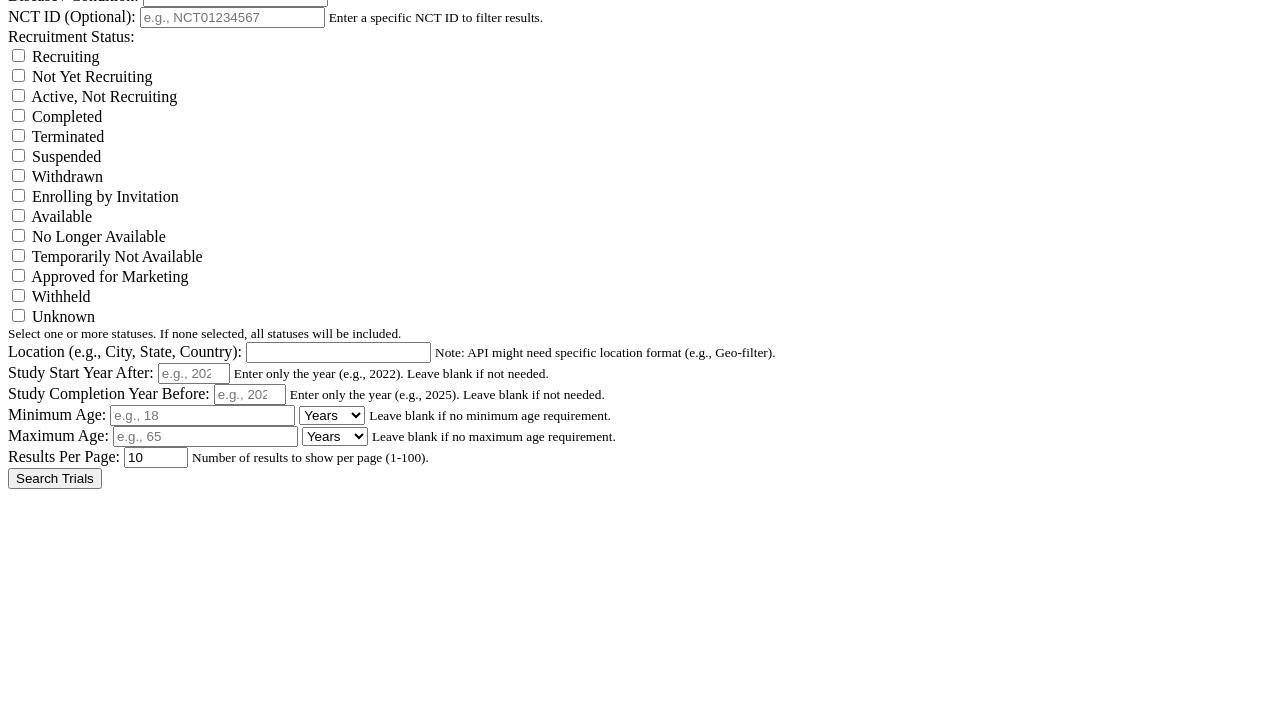
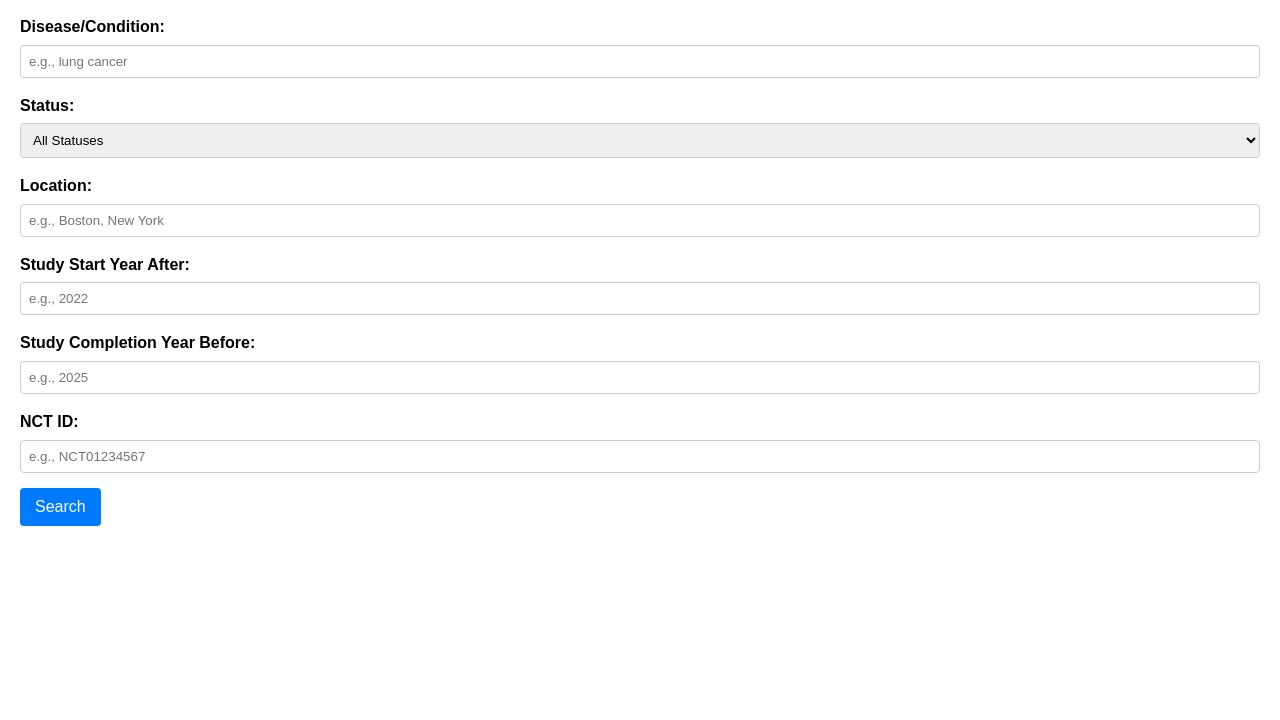
Before and after one commit to wzwxh2023/clini, a plain HTML site: page index.html in a window 1280 px wide. Shown: the part 80-800 px from the top of the page. Drawn offline with Linux system fonts and the light colour scheme.

Commit message:
Update index.html

```diff
--- a/index.html
+++ b/index.html
@@ -1,173 +1,137 @@
-<h1>Search Clinical Trials</h1>
+<!DOCTYPE html>
+<html lang="en">
+<head>
+    <meta charset="UTF-8">
+    <meta name="viewport" content="width=device-width, initial-scale=1.0">
+    <title>Clinical Trial Search</title>
+    <style>
+        body {
+            font-family: sans-serif;
+            line-height: 1.6;
+            margin: 20px;
+        }
+        .form-group {
+            margin-bottom: 15px;
+        }
+        label {
+            display: block;
+            margin-bottom: 5px;
+            font-weight: bold;
+        }
+        input[type="text"],
+        input[type="number"],
+        select {
+            width: 100%;
+            padding: 8px;
+            border: 1px solid #ccc;
+            border-radius: 4px;
+            box-sizing: border-box; /* Important for consistent width */
+        }
+        .checkbox-group label {
+            font-weight: normal;
+            display: inline-block;
+            margin-right: 10px;
+        }
+        .checkbox-columns {
+            display: flex;
+            flex-wrap: wrap;
+        }
+        .checkbox-column {
+            min-width: 200px;
+            margin-right: 20px;
+        }
+        button {
+            background-color: #007bff;
+            color: white;
+            padding: 10px 15px;
+            border: none;
+            border-radius: 4px;
+            cursor: pointer;
+            font-size: 16px;
+        }
+        button:hover {
+            background-color: #0056b3;
+        }
+        #resultMessage {
+            margin-top: 20px;
+            padding: 10px;
+            border-radius: 4px;
+        }
+        .success {
+            background-color: #d4edda;
+            color: #155724;
+            border: 1px solid #c3e6cb;
+        }
+        .error {
+            background-color: #f8d7da;
+            color: #721c24;
+            border: 1px solid #f5c6cb;
+        }
+    </style>
+</head>
+<body>
+    <h1>Clinical Trial Search</h1>
 
-<form id="clinicalTrialForm">
+    <form id="searchForm">
         <div class="form-group">
-        <label for="disease">Disease / Condition:</label>
-        <input type="text" id="disease" name="disease" required>
+            <label for="disease">Disease/Condition:</label>
+            <input type="text" id="disease" name="disease" placeholder="e.g., lung cancer">
         </div>
 
         <div class="form-group">
-        <label for="nctId">NCT ID (Optional):</label>
-        <input type="text" id="nctId" name="nctId" placeholder="e.g., NCT01234567">
-        <small>Enter a specific NCT ID to filter results.</small>
+            <label for="status">Status:</label>
+            <select id="status" name="status">
+                <option value="">All Statuses</option>
+                <option value="Recruiting">Recruiting</option>
+                <option value="Active, not recruiting">Active, not recruiting</option>
+                <option value="Completed">Completed</option>
+                <option value="Withdrawn">Withdrawn</option>
+                <option value="Terminated">Terminated</option>
+            </select>
         </div>
 
         <div class="form-group">
-        <label>Recruitment Status:</label>
-        <div class="checkbox-columns">
-            <div class="checkbox-column">
-                <div>
-                    <input type="checkbox" id="status_recruiting" name="status" value="RECRUITING">
-                    <label for="status_recruiting">Recruiting</label>
-                </div>
-                <div>
-                    <input type="checkbox" id="status_not_yet" name="status" value="NOT_YET_RECRUITING">
-                    <label for="status_not_yet">Not Yet Recruiting</label>
-                </div>
-                <div>
-                    <input type="checkbox" id="status_active" name="status" value="ACTIVE_NOT_RECRUITING">
-                    <label for="status_active">Active, Not Recruiting</label>
-                </div>
-                <div>
-                    <input type="checkbox" id="status_completed" name="status" value="COMPLETED">
-                    <label for="status_completed">Completed</label>
-                </div>
-            </div>
-            <div class="checkbox-column">
-                <div>
-                    <input type="checkbox" id="status_terminated" name="status" value="TERMINATED">
-                    <label for="status_terminated">Terminated</label>
-                </div>
-                <div>
-                    <input type="checkbox" id="status_suspended" name="status" value="SUSPENDED">
-                    <label for="status_suspended">Suspended</label>
-                </div>
-                <div>
-                    <input type="checkbox" id="status_withdrawn" name="status" value="WITHDRAWN">
-                    <label for="status_withdrawn">Withdrawn</label>
-                </div>
-                <div>
-                    <input type="checkbox" id="status_enrolling" name="status" value="ENROLLING_BY_INVITATION">
-                    <label for="status_enrolling">Enrolling by Invitation</label>
-                </div>
-            </div>
-            <div class="checkbox-column">
-                <div>
-                    <input type="checkbox" id="status_available" name="status" value="AVAILABLE">
-                    <label for="status_available">Available</label>
-                </div>
-                <div>
-                    <input type="checkbox" id="status_no_longer" name="status" value="NO_LONGER_AVAILABLE">
-                    <label for="status_no_longer">No Longer Available</label>
-                </div>
-                <div>
-                    <input type="checkbox" id="status_temp_not" name="status" value="TEMPORARILY_NOT_AVAILABLE">
-                    <label for="status_temp_not">Temporarily Not Available</label>
-                </div>
-            </div>
-            <div class="checkbox-column">
-                <div>
-                    <input type="checkbox" id="status_approved" name="status" value="APPROVED_FOR_MARKETING">
-                    <label for="status_approved">Approved for Marketing</label>
-                </div>
-                <div>
-                    <input type="checkbox" id="status_withheld" name="status" value="WITHHELD">
-                    <label for="status_withheld">Withheld</label>
-                </div>
-                <div>
-                    <input type="checkbox" id="status_unknown" name="status" value="UNKNOWN">
-                    <label for="status_unknown">Unknown</label>
-                </div>
-            </div>
-        </div>
-        <small>Select one or more statuses. If none selected, all statuses will be included.</small>
-    </div>
-
-    <div class="form-group">
-        <label for="location">Location (e.g., City, State, Country):</label>
-        <input type="text" id="location" name="location">
-        <small>Note: API might need specific location format (e.g., Geo-filter).</small>
+            <label for="location">Location:</label>
+            <input type="text" id="location" name="location" placeholder="e.g., Boston, New York">
         </div>
 
         <div class="form-group">
             <label for="startYear">Study Start Year After:</label>
             <input type="number" id="startYear" name="startYear" min="1900" max="2050" placeholder="e.g., 2022">
-        <small>Enter only the year (e.g., 2022). Leave blank if not needed.</small>
         </div>
 
         <div class="form-group">
             <label for="completionYear">Study Completion Year Before:</label>
             <input type="number" id="completionYear" name="completionYear" min="1900" max="2050" placeholder="e.g., 2025">
-        <small>Enter only the year (e.g., 2025). Leave blank if not needed.</small>
         </div>
 
         <div class="form-group">
-        <label for="minAge">Minimum Age:</label>
-        <input type="number" id="minAge" name="minAge" min="0" placeholder="e.g., 18">
-        <select id="minAgeUnit" name="minAgeUnit">
-            <option value="years">Years</option>
-            <option value="months">Months</option>
-            <option value="weeks">Weeks</option>
-            <option value="days">Days</option>
-        </select>
-        <small>Leave blank if no minimum age requirement.</small>
+            <label for="nctId">NCT ID:</label>
+            <input type="text" id="nctId" name="nctId" placeholder="e.g., NCT01234567">
         </div>
 
         <div class="form-group">
-        <label for="maxAge">Maximum Age:</label>
-        <input type="number" id="maxAge" name="maxAge" min="0" placeholder="e.g., 65">
-        <select id="maxAgeUnit" name="maxAgeUnit">
-            <option value="years">Years</option>
-            <option value="months">Months</option>
-            <option value="weeks">Weeks</option>
-            <option value="days">Days</option>
-        </select>
-        <small>Leave blank if no maximum age requirement.</small>
+            <button type="button" id="searchButton">Search</button>
         </div>
-
-    <div class="form-group">
-        <label for="pageSize">Results Per Page:</label>
-        <input type="number" id="pageSize" name="pageSize" min="1" max="100" value="10">
-        <small>Number of results to show per page (1-100).</small>
-    </div>
-
-    <button type="submit">Search Trials</button>
     </form>
 
-<div id="resultMessage"></div>
+    <div id="resultMessage" style="display: none;"></div>
 
     <script>
-    const form = document.getElementById('clinicalTrialForm');
+        document.addEventListener('DOMContentLoaded', function() {
+            const searchButton = document.getElementById('searchButton');
             const resultMessage = document.getElementById('resultMessage');
-    // --- IMPORTANT: REPLACE WITH YOUR ACTUAL N8N WEBHOOK URL ---
-    const webhookUrl = 'http://localhost:5678/webhook-test/4959465a-db23-4186-ba02-220696db3638';
-    // --- Make sure it's the Production URL, not the Test URL ---
 
-    form.addEventListener('submit', function(event) {
-        event.preventDefault(); // Prevent the default form submission (page reload)
-        resultMessage.innerHTML = ''; // Clear previous messages
-        resultMessage.className = ''; // Clear previous styling
+            searchButton.addEventListener('click', function() {
+                // --- 1. Gather form values ---
+                const disease = document.getElementById('disease').value.trim();
+                const status = document.getElementById('status').value;
+                const location = document.getElementById('location').value.trim();
+                const startYear = document.getElementById('startYear').value.trim();
+                const completionYear = document.getElementById('completionYear').value.trim();
+                const nctId = document.getElementById('nctId').value.trim();
 
-        // --- 1. Collect Data ---
-        const disease = document.getElementById('disease').value;
-        const nctId = document.getElementById('nctId').value;
-        const location = document.getElementById('location').value;
-        const startYear = document.getElementById('startYear').value;
-        const completionYear = document.getElementById('completionYear').value;
-        const pageSize = document.getElementById('pageSize').value || '10';
-
-        // Age data
-        const minAge = document.getElementById('minAge').value;
-        const minAgeUnit = document.getElementById('minAgeUnit').value;
-        const maxAge = document.getElementById('maxAge').value;
-        const maxAgeUnit = document.getElementById('maxAgeUnit').value;
-
-        // Collect selected statuses
-        const statusCheckboxes = document.querySelectorAll('input[name="status"]:checked');
-        const selectedStatuses = Array.from(statusCheckboxes).map(cb => cb.value);
-        const statusString = selectedStatuses.join(','); // Join with comma for the API
-
-        // --- 2. Prepare Advanced Filter for Ages and Years ---
+                // --- 2. Prepare Advanced Filter for Years ---
                 let advancedFilter = '';
 
                 // Add year filters
@@ -180,59 +144,51 @@
                     advancedFilter += `AREA[CompletionDate]${completionYear}`;
                 }
 
-        // Add age filters
-        if (minAge) {
-            if (advancedFilter) advancedFilter += ' AND ';
-            advancedFilter += `AREA[MinimumAge]RANGE[MIN, ${minAge} ${minAgeUnit}]`;
-        }
-
-        if (maxAge) {
-            if (advancedFilter) advancedFilter += ' AND ';
-            advancedFilter += `AREA[MaximumAge]RANGE[${maxAge} ${maxAgeUnit}, MAX]`;
-        }
-
-        // --- 3. Prepare Payload ---
+                // --- 3. Build the payload ---
                 const payload = {
                     disease: disease,
-            status: statusString, // Comma-separated string
+                    status: status,
                     location: location,
-            startYear: startYear, // Just the year
-            completionYear: completionYear, // Just the year
+                    startYear: startYear,
+                    completionYear: completionYear,
                     nctId: nctId,
                     advancedFilter: advancedFilter,
-            pageSize: pageSize
+                    pageSize: 1 // Just for example, limiting results
                 };
 
-        // --- 4. Send Data via Fetch API ---
-        console.log("Sending payload:", payload); // For debugging
-        resultMessage.innerHTML = 'Sending request...';
+                // --- 4. Log the payload (for development) ---
+                console.log("Search payload:", payload);
 
-        fetch(webhookUrl, {
+                // --- 5. Send to webhook (simulate for example) ---
+                // For demonstration, we'll just show what would be sent
+                resultMessage.textContent = JSON.stringify(payload, null, 2);
+                resultMessage.style.display = 'block';
+                resultMessage.className = 'success';
+
+                // In a real application, you'd use fetch or XMLHttpRequest:
+                /*
+                fetch('https://your-webhook-url.com/api/trials/search', {
                     method: 'POST',
                     headers: {
                         'Content-Type': 'application/json',
                     },
-            body: JSON.stringify(payload), // Convert JS object to JSON string
+                    body: JSON.stringify(payload)
                 })
-        .then(response => {
-            if (!response.ok) {
-                // If response status is not 2xx, throw an error
-               throw new Error(`Webhook returned status ${response.status}: ${response.statusText}`);
-            }
-            // Assuming n8n's "Respond to Webhook" sends back JSON
-            return response.json(); // Or response.text()
+                .then(response => response.json())
+                .then(data => {
+                    // Handle the response
+                    resultMessage.textContent = `Found ${data.totalCount} clinical trials`;
+                    resultMessage.style.display = 'block';
+                    resultMessage.className = 'success';
                 })
-        .then(data => {
-            console.log("Success:", data); // Log the response from n8n
-            resultMessage.className = 'success';
-            resultMessage.innerHTML = 'Search request sent successfully! Check n8n or the response data.';
-            // Optionally display some results if n8n sends them back:
-            // resultMessage.innerHTML = `Success! Found ${data.studies?.length || 0} studies.`;
-        })
-        .catch((error) => {
-            console.error('Error:', error);
+                .catch(error => {
+                    resultMessage.textContent = `Error: ${error.message}`;
+                    resultMessage.style.display = 'block';
                     resultMessage.className = 'error';
-            resultMessage.innerHTML = `Error sending request: ${error.message}`;
+                });
+                */
             });
         });
     </script>
+</body>
+</html>
```
Lines whose indentation alone changed are shown as unchanged.
